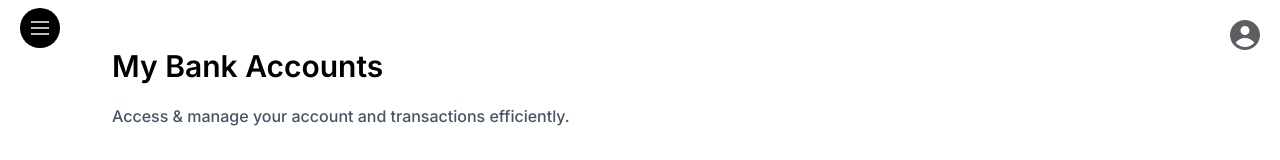
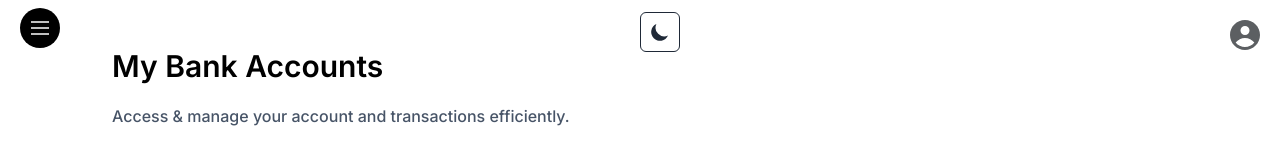
Before and after one commit to momina4321/banking-app-nextjs, a Next.js app: page /my-banks in a window 1280 px wide. Shown: the top 160 px of the page. Built offline with nearby package versions, Linux system fonts and the light colour scheme; sample sign-in values are in the browser's storage.

Commit message:
dark/light mode added

```diff
--- a/app/(auth)/layout.tsx
+++ b/app/(auth)/layout.tsx
@@ -6,7 +6,7 @@ export default function AuthLayout({
     children: React.ReactNode;
 }>) {
     return (
-        <div className="min-h-screen justify-center flex bg-[#F3F9FF] lg:bg-white lg:justify-between">
+        <div className="h-screen justify-center flex bg-[#F3F9FF] lg:bg-white lg:justify-between">
 
             <div className="flex flex-1 justify-center">
                 {children}
--- a/app/(auth)/login/page.tsx
+++ b/app/(auth)/login/page.tsx
@@ -32,7 +32,7 @@ export default function Login() {
 
     }
 
-    return <div className="flex flex-col justify-center items-center md:w-1/2 ">
+    return <div className="flex h-screen flex-col justify-center items-center md:w-1/2 ">
         <div className="flex flex-col gap-10">
 
             <div className="flex gap-1">
--- a/app/(root)/layout.tsx
+++ b/app/(root)/layout.tsx
@@ -4,6 +4,8 @@ import RightSidebar from "../components/righSidebar"
 import Sidebar from "../components/sidebar"
 import { getUser } from "../utils/auth"
 import { useRouter } from "next/navigation"
+import { ThemeProvider } from "next-themes"
+import ThemeToggle from "../components/ThemeToggle"
 
 export default function RootLayout({
     children,
@@ -30,6 +32,7 @@ export default function RootLayout({
 
     return (
         <div className="flex w-full">
+            <ThemeProvider attribute="class" defaultTheme="system" enableSystem>
                 <Sidebar />
                 <div className="flex w-full h-screen overflow-y-auto">
                     <div className=" w-full min-h-full">
@@ -37,6 +40,8 @@ export default function RootLayout({
                     </div>
                     <RightSidebar />
                 </div>
+                <ThemeToggle/>
+            </ThemeProvider>
         </div>
     )
 }
--- a/app/(root)/my-banks/page.tsx
+++ b/app/(root)/my-banks/page.tsx
@@ -8,7 +8,7 @@ export default function MyBanks() {
             <div className="flex font-semibold text-xl lg:text-3xl gap-2">
                 <div> My Bank Accounts </div>
             </div>
-            <div className="font-medium hidden lg:flex text-[16px] text-customGray">Access & manage your account and transactions efficiently.</div>
+            <div className="font-medium hidden lg:flex text-[16px] text-customGray dark:text-white">Access & manage your account and transactions efficiently.</div>
         </div>
 
         <div className="text-lg font-semibold">Your Cards</div>
@@ -16,7 +16,7 @@ export default function MyBanks() {
             {banks.map((bank, index) => (
                 <div key={index} className="flex flex-col gap-[16px]">
                     <Image src="/creditcard.svg" width={305} height={182} alt="card" />
-                    <div className="font-semibold text-lg text-customGray" >{bank.name} </div>
+                    <div className="font-semibold text-lg text-customGray dark:text-white" >{bank.name} </div>
                     <div className="flex justify-between gap-[16px]">Spending this month <div>{bank.savings}</div> </div>
                     <div className="w-full bg-[#D1E9FF] rounded-full h-2.5">
                         <div className="bg-[#175CD3] h-2.5 rounded-full w-[80%]"></div>
--- a/app/(root)/transaction-history/page.tsx
+++ b/app/(root)/transaction-history/page.tsx
@@ -16,7 +16,7 @@ export default function TransactionHistory() {
                     <Dropdown bank={bank} setBank={setBank} />
                 </div>
             </div>
-            <div className="font-medium  hidden lg:flex text-[16px] text-customGray">Gain Insights and Track Your Transactions Over Time</div>
+            <div className="font-medium  hidden lg:flex text-[16px] text-customGray dark:text-white">Gain Insights and Track Your Transactions Over Time</div>
         </div>
 
         <div className={`flex flex-col md:flex-row p-[24px] gap-6 border-[1px] text-white rounded-xl ${bank.id === 1 ? "bg-customblue" : bank.id === 2 ? "bg-[#039855]" : "bg-[#D9569D]"}`}>
--- /dev/null
+++ b/app/components/ThemeToggle.tsx
@@ -0,0 +1,50 @@
+"use client";
+import {useTheme} from "next-themes";
+import {useEffect, useState} from "react";
+
+
+const ThemeToggle = () => {
+  const [mount, setMount] = useState(false);
+  const {systemTheme, theme, setTheme} = useTheme();
+  const currentTheme = theme === "system" ? systemTheme : theme;
+
+  useEffect(() => {
+    setMount(true);
+  }, []);
+  console.log(currentTheme);
+
+
+  return mount ? (
+    <div className="fixed left-1/2 z-[10000000000] max-lg:bottom-2.5 top-3">
+      <button
+        onClick={() => setTheme(currentTheme === "dark" ? "light" : "dark")}
+        type="button"
+        className="flex h-10 w-10 p-2 items-center justify-center rounded-md border border-gray-800 text-gray-800 focus:outline-none focus:ring-0 focus:ring-gray-200 dark:border-slate-300 dark:text-white"
+      >
+        <svg
+          className="dark:hidden"
+          fill="currentColor"
+          viewBox="0 0 20 20"
+          xmlns="http://www.w3.org/2000/svg"
+        >
+          <path d="M17.293 13.293A8 8 0 016.707 2.707a8.001 8.001 0 1010.586 10.586z"></path>
+        </svg>
+        <svg
+          className="hidden dark:block"
+          fill="currentColor"
+          viewBox="0 0 20 20"
+          xmlns="http://www.w3.org/2000/svg"
+        >
+          <path
+            d="M10 2a1 1 0 011 1v1a1 1 0 11-2 0V3a1 1 0 011-1zm4 8a4 4 0 11-8 0 4 4 0 018 0zm-.464 4.95l.707.707a1 1 0 001.414-1.414l-.707-.707a1 1 0 00-1.414 1.414zm2.12-10.607a1 1 0 010 1.414l-.706.707a1 1 0 11-1.414-1.414l.707-.707a1 1 0 011.414 0zM17 11a1 1 0 100-2h-1a1 1 0 100 2h1zm-7 4a1 1 0 011 1v1a1 1 0 11-2 0v-1a1 1 0 011-1zM5.05 6.464A1 1 0 106.465 5.05l-.708-.707a1 1 0 00-1.414 1.414l.707.707zm1.414 8.486l-.707.707a1 1 0 01-1.414-1.414l.707-.707a1 1 0 011.414 1.414zM4 11a1 1 0 100-2H3a1 1 0 000 2h1z"
+            fillRule="evenodd"
+            clipRule="evenodd"
+          ></path>
+        </svg>
+      </button>
+    </div>
+  ) : null;
+};
+
+
+export default ThemeToggle;
--- a/app/components/sidebar.tsx
+++ b/app/components/sidebar.tsx
@@ -43,7 +43,7 @@ export default function Sidebar() {
                         <p className="text-2xl lg:text-3xl font-bold font-serif">Horizon</p>
                         <div className=" pl-16">
                             <button onClick={() => { setIsOpen(false) }}>
-                                <Image src="/cross.svg" width={15} height={15} alt="cross" />
+                                <Image src="/cross.svg" className="dark:invert" width={15} height={15} alt="cross" />
                             </button>
                         </div>
                     </div>
--- a/app/components/ui/table.tsx
+++ b/app/components/ui/table.tsx
@@ -28,7 +28,7 @@ export const Table: React.FC<Props> = (bankid) => {
 
     const getTable = (data: tabledata) => {
         return (
-            <tr className={` h-[72px] border-b-[1px] border-[#EAECF0] ${data.status === "Success" ? " bg-[#F6FEF9] " : data.status === "Declined" ? "bg-[#FFFBFA] " : "  "} `}  >
+            <tr className={` h-[72px] border-b-[1px] border-[#EAECF0] dark:border-[#1E222A]  ${data.status === "Success" ? " bg-[#F6FEF9] dark:bg-[#0F2F26] " : data.status === "Declined" ? "bg-[#FFFBFA] dark:bg-[#2C2A28] " : "  "} `}  >
                 <td className="text-[16px] font-semibold  px-[24px] py-[16px]  "> <div className="flex gap-3  items-center" ><Image src={data.icon} alt="icon" width={40} height={40} /> <div>{data.name}</div> </div></td>
                 <td className={` px-[24px] py-[16px] font-semibold text-[16px]  ${data.amount.startsWith("+") ? "text-[#039855]" : "text-[#F04438]"}`} >{data.amount}</td>
                 <td className=" px-[24px] py-[16px]"> <div className={`inline-flex items-center text-sm  px-[8px] py-[2px]  font-semibold border-[1.5px] rounded-2xl ${data.status === "Success" ? "text-[#027A48] bg-[#ECFDF3] gap-1   " : data.status === "Declined" ? "text-[#B42318] gap-1 bg-[#FEF3F2]   " : " text-[#344054] bg-[#F2F4F7] gap-1  "}`} ><div className={`w-2 h-2 rounded-full ${data.status === "Success" ? "bg-[#027A48]" : data.status === "Declined" ? "bg-[#B42318]" : "bg-[#344054]"}`} ></div> {data.status}</div> </td>
@@ -42,7 +42,7 @@ export const Table: React.FC<Props> = (bankid) => {
         <div className="overflow-x-auto">
             <table className=" table-auto min-w-full  gap-6 ">
                 <thead className="text-left" >
-                    <tr className="bg-[#F9FAFB] text-[#475467]  h-[44px] border-b-[1px] border-[#EAECF0] ">
+                    <tr className="bg-[#F9FAFB] dark:bg-[#1F2933] text-[#475467] dark:text-[#AAB4C1]  h-[44px] border-b-[1px] border-[#EAECF0] ">
                         <th className=" px-[24px] py-[16px]">Transaction</th>
                         <th className=" px-[24px] py-[16px]">Amount</th>
                         <th className=" px-[24px] py-[16px]">Status</th>
--- a/package.json
+++ b/package.json
@@ -11,6 +11,7 @@
   "dependencies": {
     "framer-motion": "^11.3.30",
     "next": "14.2.6",
+    "next-themes": "^0.4.4",
     "react": "^18",
     "react-dom": "^18",
     "vercel": "^37.2.1"
--- a/tailwind.config.ts
+++ b/tailwind.config.ts
@@ -6,6 +6,7 @@ const config: Config = {
     "./components/**/*.{js,ts,jsx,tsx,mdx}",
     "./app/**/*.{js,ts,jsx,tsx,mdx}",
   ],
+   darkMode: 'class',
   theme: {
     extend: {
      fontFamily:{
```
Also changed, not shown: app/(root)/page.tsx (+5 -5 lines), 1 other file (tests, documents, lock files or other folders). Lines whose indentation alone changed are shown as unchanged.
